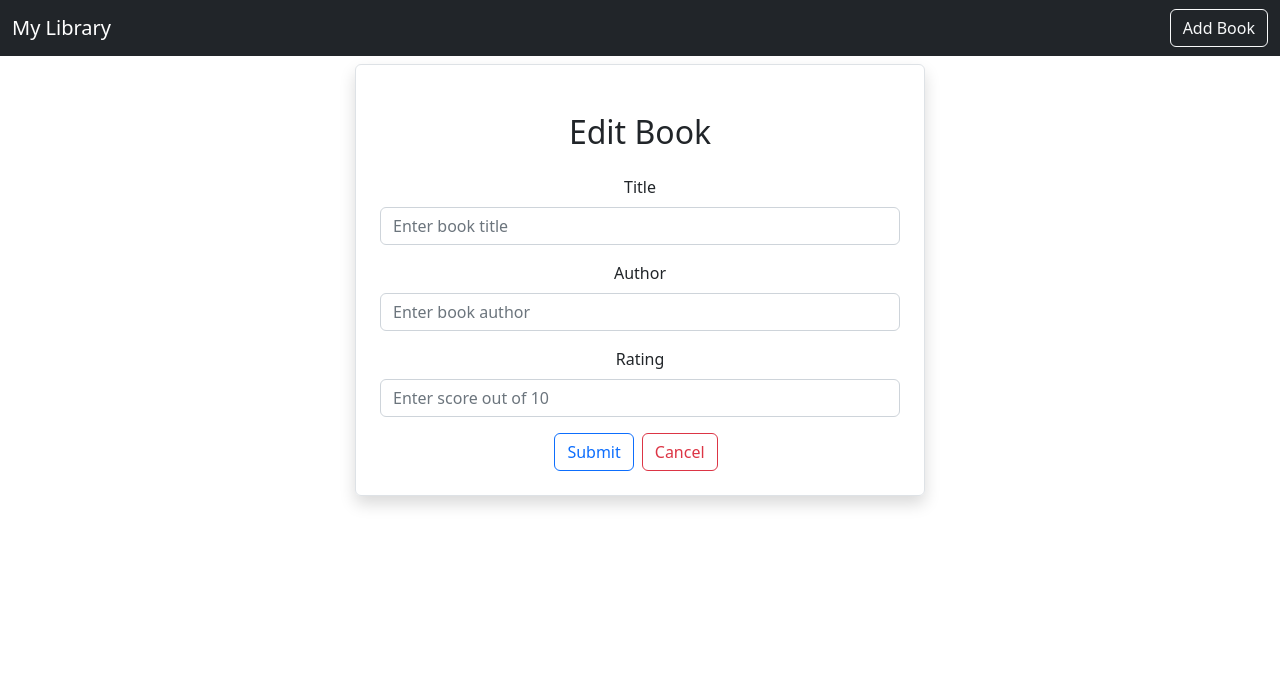
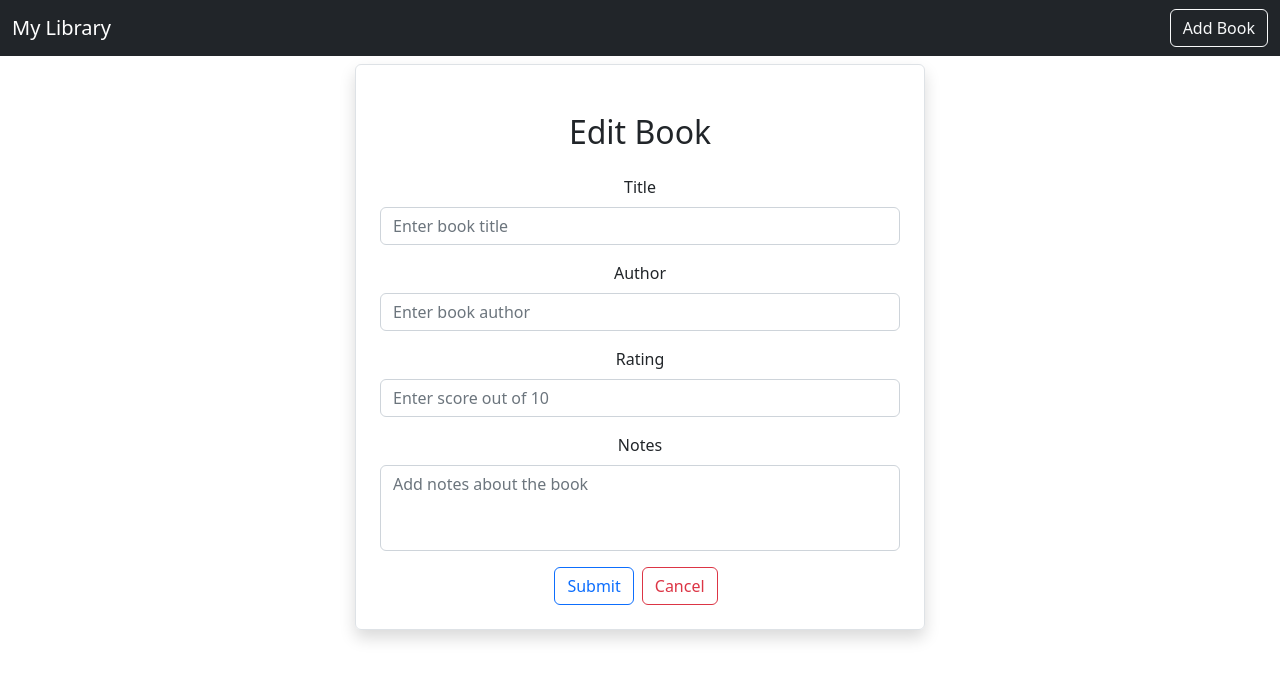
Before and after one commit to cambrem/virtual-library-frontend, a React (Create React App) app: page /editbook/1 in a window 1280 px wide. Shown: the top 680 px of the page. Built offline with nearby package versions, Linux system fonts and the light colour scheme; no server answers.

Commit message:
made notes box increase in size as typed

```diff
--- a/src/library/AddBook.js
+++ b/src/library/AddBook.js
@@ -75,13 +75,15 @@ export default function AddBook() {
                             <label htmlFor='notes' className='form-label'>
                                 Notes
                             </label>
-                            <input
-                                type={'text'}
+                            <textarea
                                 className='form-control'
                                 placeholder='Add notes about the book'
                                 name='notes'
                                 value={notes}
                                 onChange={(e) => onInputChange(e)}
+                                style={{ resize: 'none' }}
+                                rows='3'
+                                wrap='soft'
                             />
                         </div>
                         <button type='submit' className='btn btn-outline-primary'>
--- a/src/library/EditBook.js
+++ b/src/library/EditBook.js
@@ -11,10 +11,11 @@ export default function EditBook() {
     const [book, setBook] = useState({
         title: "",
         author: "",
-        rating: ""
+        rating: "",
+        notes: ""
     })
 
-    const { title, author, rating } = book
+    const { title, author, rating, notes} = book
 
     const onInputChange = (e) => {
         setBook({ ...book, [e.target.name]: e.target.value })
@@ -81,6 +82,21 @@ export default function EditBook() {
                                 onChange={(e) => onInputChange(e)}
                             />
                         </div>
+                        <div className='mb-3'>
+                            <label htmlFor='notes' className='form-label'>
+                                Notes
+                            </label>
+                            <textarea
+                                className='form-control'
+                                placeholder='Add notes about the book'
+                                name='notes'
+                                value={notes}
+                                onChange={(e) => onInputChange(e)}
+                                style={{ resize: 'none' }}
+                                rows='3'
+                                wrap='soft'
+                            />
+                        </div>
                         <button type='submit' className='btn btn-outline-primary'>
                             Submit
                         </button>
```
